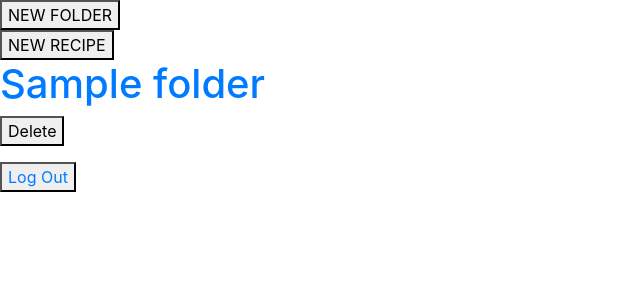
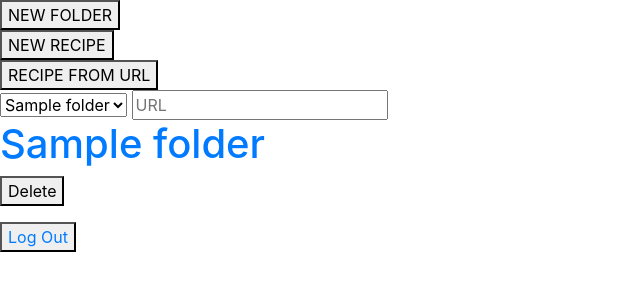
Before and after one commit to elenachurilova/gastronotes, a Flask app: page /myfolders in a window 1280 px wide. Shown: the top 300 px of the page, without its empty margins (0-640 px from the left). Run offline with Flask 2, Linux system fonts and the light colour scheme; the visitor is signed in with stand-in values (Sample User, id 1); tables that the repository leaves empty hold one stand-in row (values such as "Sample post"); some libraries are stand-ins or nearby versions.

Commit message:
Additions to edit, add, remove functionality and first steps for recipe scraping

```diff
--- a/crud.py
+++ b/crud.py
@@ -76,20 +76,21 @@ def show_user_folders(user_id):
 def show_recipe_by_folder(folder_id):
     """Find and return a list of recipes in a folder"""
 
-    folder = Folder.query.get(folder_id)
-
-    recipes = folder.recipes
+    folder = Folder.query.options(db.joinedload(Folder.recipes)).filter(Folder.folder_id==folder_id).first()
 
     recipes_list = []
 
-    for recipe in recipes:
-        recipes_list.append({"recipe_id" : recipe.recipe_id,
-                            "folder_id" : recipe.folder_id,
-                            "recipe_title" : recipe.recipe_title,
-                            "recipe_ingred" : recipe.recipe_ingred,
-                            "recipe_direct": recipe.recipe_direct,
-                            "recipe_src" : recipe.recipe_src,
-                            "picture_url" : recipe.picture_url})
+    if folder.recipes:
+        for recipe in folder.recipes:
+            recipes_list.append({"recipe_id" : recipe.recipe_id,
+                                "folder_id" : recipe.folder_id,
+                                "recipe_title" : recipe.recipe_title,
+                                "recipe_ingred" : recipe.recipe_ingred,
+                                "recipe_direct": recipe.recipe_direct,
+                                "recipe_src" : recipe.recipe_src,
+                                "picture_url" : recipe.picture_url})
+    else:
+        pass
 
     return recipes_list
 
@@ -110,11 +111,11 @@ def update_recipe(recipe_id, folder_id, recipe_title, recipe_ingred, recipe_dire
     db.session.commit()
 
 def delete_folder_and_contents(folder_id):
-    """DELETE A GIVEN FOLDER AND IT'S CONTENTS"""
+    """Delete a given folder and its contents"""
 
-    folder = Folder.query.get(folder_id)
-    recipes = folder.recipes
-    for recipe in recipes:
+    folder = Folder.query.options(db.joinedload(Folder.recipes)).filter(Folder.folder_id==folder_id).first()
+
+    for recipe in folder.recipes:
         db.session.delete(recipe)
 
     db.session.delete(folder)
@@ -123,6 +124,13 @@ def delete_folder_and_contents(folder_id):
 
     print(f"This is CRUD - FOLDER WITH ID {folder_id} WAS DELETED")
 
+def delete_recipe(recipe_id):
+
+    recipe = Recipe.query.get(recipe_id)
+    db.session.delete(recipe)
+    db.session.commit()
+    print(f"This is CRUD - recipe with id {recipe_id} was deleted")
+
 
 if __name__ == '__main__':
     from server import app
--- a/requirements.txt
+++ b/requirements.txt
@@ -1,3 +1,4 @@
+beautifulsoup4==4.9.1
 blinker==1.4
 certifi==2020.4.5.1
 chardet==3.0.4
@@ -11,6 +12,8 @@ Jinja2==2.11.2
 MarkupSafe==1.1.1
 pkg-resources==0.0.0
 psycopg2-binary==2.8.5
+requests==2.24.0
+soupsieve==2.0.1
 SQLAlchemy==1.3.17
 urllib3==1.25.9
 Werkzeug==1.0.1
--- a/server.py
+++ b/server.py
@@ -102,7 +102,7 @@ def show_user_folders():
 
 
 
-@app.route('/myfolders/myrecipes/<int:folder_id>')
+@app.route('/api/myfolders/myrecipes/<int:folder_id>.json')
 def show_folder_recipes(folder_id):
     """Showing recipes in folder"""
 
@@ -112,7 +112,7 @@ def show_folder_recipes(folder_id):
 
 
 
-@app.route('/myfolders/edit', methods=["POST"])
+@app.route('/api/myfolders/edit.json', methods=["POST"])
 def update_recipe():
     """Updating existing recipe"""
 
@@ -130,7 +130,7 @@ def update_recipe():
 
 
 
-@app.route('/myfolders/add_folder', methods=["POST"])
+@app.route('/api/myfolders/add_folder.json', methods=["POST"])
 def add_new_folder():
     """Adding new folder from UI"""
 
@@ -146,7 +146,7 @@ def add_new_folder():
 
 
 
-@app.route('/myfolders/delete_folder', methods=["POST"])
+@app.route('/api/myfolders/delete_folder.json', methods=["POST"])
 def delete_folder():
     """Deleting a folder and its contents"""
 
@@ -181,8 +181,21 @@ def add_new_recipe():
 
 
 
+@app.route('/api/myfolders/delete_recipe.json', methods=["POST"])
+def delete_recipe():
+
+    recipe_id = request.form['recipe_id']
+
+    crud.delete_recipe(recipe_id)
+
+    print(f"This is SERVER - recipe with id {recipe_id} was deleted")
+
+    return jsonify({"success" : "Recipe was deleted"})
+
+
 @app.route('/api/myfolders.json')
 def return_json_user_folders():
+    """Return a list of folders for given user"""
 
     if "userid" in session:
 
--- a/static/app.js
+++ b/static/app.js
@@ -41,9 +41,9 @@ function submit_form(evt) {
         'image_url' : $("#image_url").val(),
     }
 
-    $.post('/myfolders/edit', formInputs, (res) => {
-        console.log(res)
-
+    $.post('/api/myfolders/edit.json', formInputs, (res) => {
+        $("#msg").html(res.success);
+        message_fade_out()
     })
 
 }
@@ -53,12 +53,12 @@ function show_recipe(recipe) {
 
     //add li to recipes list
 
-    let li = $(`<li class="recipe_title" id=${recipe.recipe_id}><span class="show">${recipe.recipe_title}</span><span class="edit"><button> Edit </button></span></li>`)
+    let li = $(`<li class="recipe_title" id=${recipe.recipe_id}><span class="show">${recipe.recipe_title}</span><span class="edit"><button> Edit </button></span><span class="delete"><button id=${recipe.recipe_id}> Delete </button></span></li>`)
 
     $("#recipes").append(li)
 
-    //upon clicking on li, show recipe inside #whole_recipe
 
+    //clicking on recipe's NAME, show recipe
     li.find(".show").on("click", (evt) => {
 
         evt.preventDefault();
@@ -73,7 +73,7 @@ function show_recipe(recipe) {
                                     <a href=${recipe.recipe_src} id="recipesrc">${recipe.recipe_src}</a>`);
     });
 
-
+    // clicking on EDIT button, populate fields to edit a recipe
     li.find(".edit").on("click", (evt) => {
 
         $("#whole_recipe_edit").show()
@@ -98,6 +98,37 @@ function show_recipe(recipe) {
 
 
     });
+
+    // clicking on DELETE button, confirm user's selection, delete a recipe if OK
+    li.find(".delete").on("click", (evt) => {
+        evt.preventDefault();
+
+        const recipe_id_value = evt.target.id
+
+        let userPreference;
+
+		if (confirm("You sure you want to delete this recipe permanently?") == true) {
+
+            const formInputs = {
+                "recipe_id" : recipe_id_value
+            }
+
+            $.post('/api/myfolders/delete_recipe.json', formInputs, (res) => {
+                // remove li element fompletely
+                $(`li#${recipe_id_value}`).remove()
+                $("#whole_recipe").empty()
+                userPreference = res.success;
+            })
+
+		} else {
+			userPreference = "Recipe was't deleted";
+		}
+
+        $("#msg").html(userPreference).fadeIn("slow");
+        message_fade_out()
+
+    })
+
 }
 
 //submit new folder to db
@@ -109,21 +140,26 @@ function submit_new_folder(evt) {
         'folder_title' : $("#new_folder_title").val(),
     }
 
-    $.post('/myfolders/add_folder', formInputs, (res) => {
+    $.post('/api/myfolders/add_folder.json', formInputs, (res) => {
         $("#folder_directory").append(
-            `<div>
+            `<div id="folder${res.folder_id}">
                 <h1><a class="folder_title" id="${res.folder_id}" value="${res.folder_title}" href="/myfolders"> ${res.folder_title} </a></h1>
                 <button class="delete_folder" value="${res.folder_id}"> Delete </button>
             </div>`
         )
     })
+
+    // clear out the input box after submission
+    $("#new_folder_title")[0].value = ""
 }
 
 //submit new recipe to db
 function submit_new_recipe(evt) {
     evt.preventDefault();
 
-    //hide new recipe form
+    let folder_idd = $("#folder_options").val()
+
+    //hide new recipe input form
     $("#new_recipe_field").toggle()
 
     const formInputs = {
@@ -135,13 +171,21 @@ function submit_new_recipe(evt) {
         'folderid' : $("#folder_options").val()
     }
 
-    $.post('/myfolders/add_recipe', formInputs, (res) => {
-        alert("New recipe was added!")
+    $.post('myfolders/add_recipe', formInputs, (res) => {
+        show_new_recipe(folder_idd)
+        $("#msg").html("New recipe was added!").fadeIn("slow")
+        message_fade_out()
+
     })
 
     //clear out form contents after submission
     $("#new_recipe_form")[0].reset()
 
+}
+
+// fade out message div
+function message_fade_out() {
+    $("#msg").fadeOut(1600);
 }
 
 //delete folder and it's contents
@@ -158,8 +202,10 @@ function delete_folder(evt) {
                 "folder_id" : folder_id_value
             }
 
-            $.post('/myfolders/delete_folder', formInputs, (res) => {
-                console.log("Hello3")
+            $.post('/api/myfolders/delete_folder.json', formInputs, (res) => {
+                $(`#folder${folder_id_value}`).remove()
+                $("#recipes").empty()
+
             })
 
             userPreference = "Folder was deleted";
@@ -168,9 +214,28 @@ function delete_folder(evt) {
 			userPreference = "Folder was't deleted";
 		}
 
-	$("#msg").html(userPreference);
+
+    $("#msg").html(userPreference).fadeIn("slow")
+    message_fade_out()
 
 }
+
+
+// KAT duplicatie funct of the following with a helper function that will send a same req to server
+function show_new_recipe(folder_id) {
+
+    $("#recipes").empty()
+
+    $.get(`/api/myfolders/myrecipes/${folder_id}.json`, (data) => {
+
+        for (let item of data) {
+
+            show_recipe(item)
+        }
+
+    });
+}
+
 
 // event: clicking on folder title...
 $(".folder_title").on("click", (evt) => {
@@ -184,7 +249,7 @@ $(".folder_title").on("click", (evt) => {
 
     let folder_id = evt.target.id
 
-    $.get(`/myfolders/myrecipes/${folder_id}`, (data) => {
+    $.get(`/api/myfolders/myrecipes/${folder_id}.json`, (data) => {
 
         for (let item of data) {
 
@@ -208,8 +273,10 @@ $("#new_folder_button").on("click", (evt) => {
     }
 
     $("#new_folder_field").append(
-        `<input id="new_folder_title" type="text" placeholder="Folder Title" required></input>
-        <button id="folder_addition_submit" value="Submit">Submit</button>`
+        `<form>
+            <input id="new_folder_title" type="text" placeholder="Folder Title" required="required"></input>
+            <button id="folder_addition_submit" value="Submit">Submit</button>
+        </form>`
     );
 
     $("#folder_addition_submit").on("click", submit_new_folder)
@@ -221,8 +288,6 @@ $("#new_recipe_button").on("click", (evt) => {
 
     evt.preventDefault();
 
-
-
     $("#new_recipe_field").toggle()
 
 });
@@ -232,3 +297,12 @@ $("#recipe_addition_submit").on("click", submit_new_recipe)
 
 // event: clicking on delete a folder button
 $(".delete_folder").on("click", delete_folder)
+
+
+
+// ------ CONCERNS ------
+// -1- DONE -- remove deleted folder from the page immediately after deletion
+// -2- is it possible to display a new recipe right after it was added to the page
+//     without refreshing it?
+// -3- DONE -- clear out folder input after submission
+// -4- if "delete folder" json is empty don't send anything to crud and handle on server
--- a/templates/myrecipes.html
+++ b/templates/myrecipes.html
@@ -5,11 +5,12 @@
 
     <div>
 
+        <!-- a form to create new folder -->
         <div><button id="new_folder_button">NEW FOLDER</button></div>
         <div id="new_folder_field" hidden=True></div>
 
+        <!-- a form to create new recipe -->
         <div><button id="new_recipe_button">NEW RECIPE</button></div>
-        <!-- form to create new recipe -->
         <div id="new_recipe_field" style="display: none">
             <form id="new_recipe_form">
                 <select id="folder_options">
@@ -26,17 +27,31 @@
             </form>
         </div>
 
+        <!-- a form to paste a URL for web scraping -->
+        <div><button id="recipe_from_url_button">RECIPE FROM URL</button></div>
+        <div>
+            <form>
+                <select id="folder_options_2">
+                    {% for folder in folders %}
+                        <option value="{{folder.folder_id}}">{{ folder.folder_title }}</option>
+                    {% endfor %}
+                </select>
+                <input id="url_link" placeholder="URL"></input>
+            </form>
+        </div>
+
+
         <!-- folder titles / category selectors -->
         <div id="folder_directory">
         {% for folder in folders%}
-            <div>
+            <div id="folder{{folder.folder_id}}">
                 <h1><a class="folder_title" id="{{folder.folder_id}}" value="{{folder.folder_id}}" href="/myfolders"> {{ folder.folder_title }} </a></h1>
                 <button class="delete_folder" value="{{folder.folder_id}}"> Delete </button>
             </div>
         {% endfor %}
         </div>
 
-        <!-- list of recipes -->
+        <!-- a list of recipes -->
         <ul id="recipes"></ul>
 
         <!-- recipe body -->
@@ -45,12 +60,14 @@
             <ul id="directions"></ul>
         </div>
 
-
+        <!-- recipe edit body -->
         <div id="whole_recipe_edit"></div>
         <div id="new_recipe_add"></div>
 
+        <!-- alert message that dissapears -->
         <h4 id="msg"></h4>
 
+        <!-- logout button -->
         <button id="logout" name="logout" type="button"><a href="/logout">Log Out</a></button>
 
     </div>
```
Also changed, not shown: scraper.py (added, +49 -0 lines).
